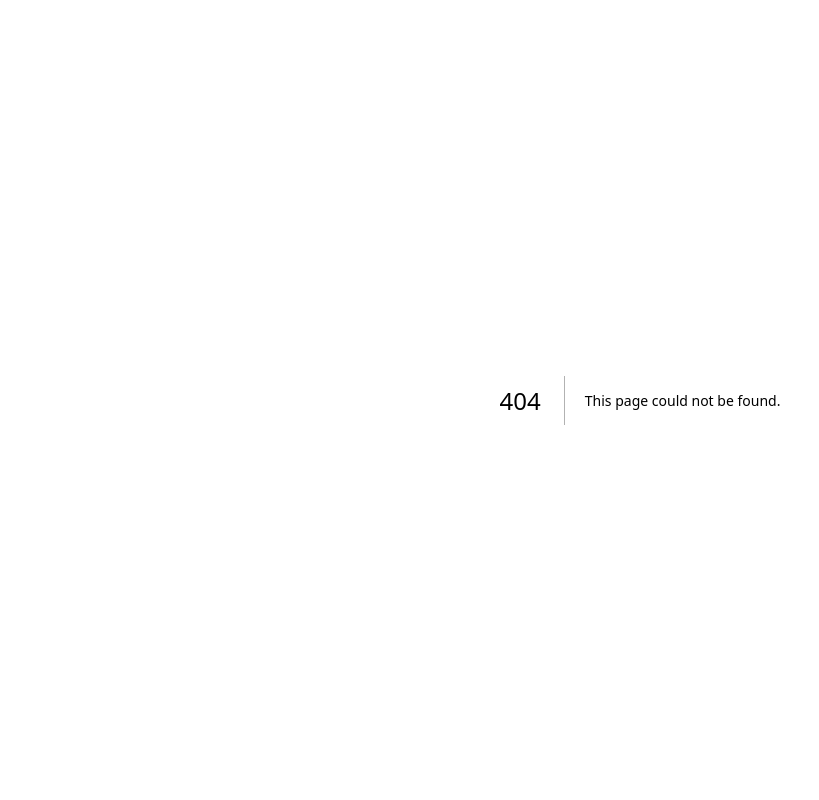
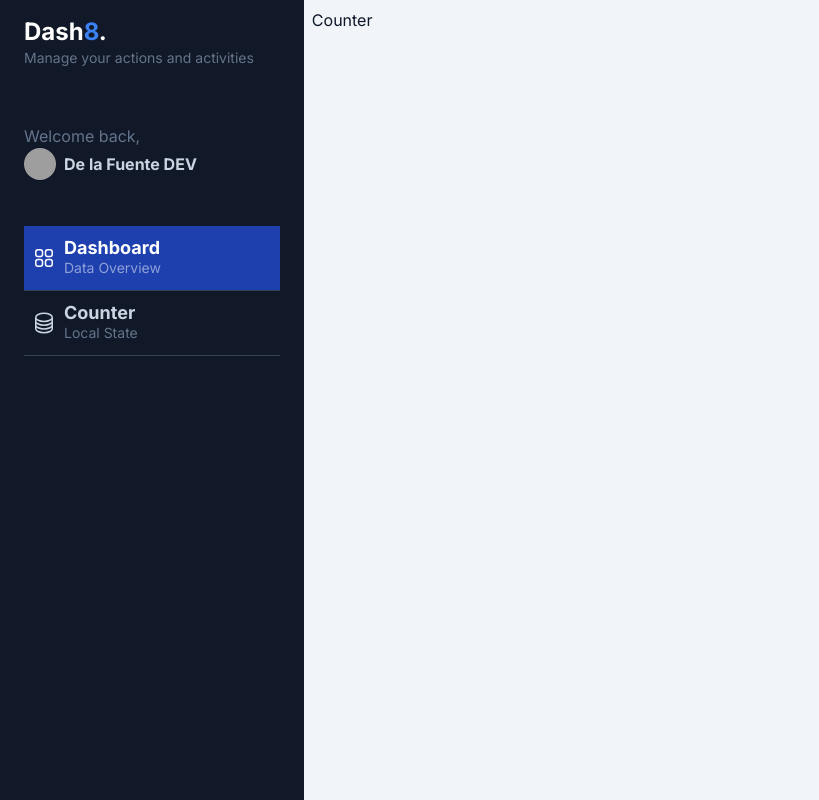
Before and after one commit to delafuentej/next_dashboard, a Next.js app: page /dashboard/counter in a window 1280 px wide. Before the commit this address had no page. Shown: the whole page, without its empty margins (0-819 px from the left). Built offline with nearby package versions, Linux system fonts and the light colour scheme; grey boxes are pictures that could not be loaded.

Commit message:
first commit

```diff
--- /dev/null
+++ b/src/app/components/Sidebar.tsx
@@ -0,0 +1,53 @@
+import React from 'react'
+
+export const Sidebar = () => {
+  return (
+    <div id="menu"
+        style={{width: '400px'}}
+        className="bg-gray-900 min-h-screen z-10 text-slate-300 w-64 left-0 h-screen overflow-y-scroll">
+
+           <div id="logo" className="my-4 px-6">
+            <h1 className="text-lg md:text-2xl font-bold text-white">Dash<span className="text-blue-500">8</span>.</h1>
+            <p className="text-slate-500 text-sm">Manage your actions and activities</p>
+           </div>
+           <div id="profile" className="px-6 py-10">
+            <p className="text-slate-500">Welcome back,</p>
+            <a href="#" className="inline-flex space-x-2 items-center">
+                <span>
+                    <img className="rounded-full w-8 h-8" src="https://images.unsplash.com/photo-1542909168-82c3e7fdca5c?ixlib=rb-4.0.3&ixid=MnwxMjA3fDB8MHxwaG90by1wYWdlfHx8fGVufDB8fHx8&auto=format&fit=crop&w=128&q=80" alt="" />
+                </span>
+                <span className="text-sm md:text-base font-bold">
+                    De la Fuente DEV
+                </span>
+                </a>
+           </div>
+           <div id="nav" className="w-full px-6">
+
+            <a href="#" className="w-full px-2 inline-flex space-x-2 items-center border-b border-slate-700 py-3 bg-blue-800 hover:bg-white/5 transition ease-linear duration-150">
+                <div>
+                    <svg xmlns="http://www.w3.org/2000/svg" fill="none" viewBox="0 0 24 24" strokeWidth="1.5" stroke="currentColor" className="w-6 h-6 text-white">
+                        <path strokeLinecap="round" strokeLinejoin="round" d="M3.75 6A2.25 2.25 0 016 3.75h2.25A2.25 2.25 0 0110.5 6v2.25a2.25 2.25 0 01-2.25 2.25H6a2.25 2.25 0 01-2.25-2.25V6zM3.75 15.75A2.25 2.25 0 016 13.5h2.25a2.25 2.25 0 012.25 2.25V18a2.25 2.25 0 01-2.25 2.25H6A2.25 2.25 0 013.75 18v-2.25zM13.5 6a2.25 2.25 0 012.25-2.25H18A2.25 2.25 0 0120.25 6v2.25A2.25 2.25 0 0118 10.5h-2.25a2.25 2.25 0 01-2.25-2.25V6zM13.5 15.75a2.25 2.25 0 012.25-2.25H18a2.25 2.25 0 012.25 2.25V18A2.25 2.25 0 0118 20.25h-2.25A2.25 2.25 0 0113.5 18v-2.25z" />
+                      </svg>
+
+                </div>
+                <div className="flex flex-col">
+                    <span className="text-lg font-bold leading-5 text-white">Dashboard</span>
+                    <span className="text-sm text-white/50 hidden md:block">Data Overview</span>
+                </div>
+            </a>
+            <a href="#" className="w-full px-2 inline-flex space-x-2 items-center border-b border-slate-700 py-3 hover:bg-white/5 transition ease-linear duration-150">
+                <div>
+                    <svg xmlns="http://www.w3.org/2000/svg" fill="none" viewBox="0 0 24 24" strokeWidth="1.5" stroke="currentColor" className="w-6 h-6">
+                        <path strokeLinecap="round" strokeLinejoin="round" d="M20.25 6.375c0 2.278-3.694 4.125-8.25 4.125S3.75 8.653 3.75 6.375m16.5 0c0-2.278-3.694-4.125-8.25-4.125S3.75 4.097 3.75 6.375m16.5 0v11.25c0 2.278-3.694 4.125-8.25 4.125s-8.25-1.847-8.25-4.125V6.375m16.5 0v3.75m-16.5-3.75v3.75m16.5 0v3.75C20.25 16.153 16.556 18 12 18s-8.25-1.847-8.25-4.125v-3.75m16.5 0c0 2.278-3.694 4.125-8.25 4.125s-8.25-1.847-8.25-4.125" />
+                      </svg>
+                </div>
+                <div className="flex flex-col">
+                    <span className="text-lg text-slate-300 font-bold leading-5">Counter</span>
+                    <span className="text-sm text-slate-500 hidden md:block">Local State</span>
+                </div>
+            </a>
+
+           </div>
+        </div>
+  )
+}
--- /dev/null
+++ b/src/app/components/index.ts
@@ -0,0 +1 @@
+export * from './Sidebar';
--- /dev/null
+++ b/src/app/dashboard/counter/page.tsx
@@ -0,0 +1,9 @@
+import React from 'react'
+
+const Counter = () =>{
+  return (
+    <div>Counter</div>
+  )
+};
+
+export default Counter;
--- /dev/null
+++ b/src/app/dashboard/layout.tsx
@@ -0,0 +1,22 @@
+import React from 'react'
+import { Sidebar } from '../components';
+
+
+const DashboardLayout =({children}: {children: React.ReactNode}) =>{
+  return (
+    <div className="bg-slate-100 overflow-y-scroll w-screen h-screen antialiased text-slate-300 selection:bg-blue-600 selection:text-white">
+
+    <div className="flex">
+
+       <Sidebar />
+        <div className='p-2 w-full text-slate-900'>
+            {children}
+        </div>
+
+
+    </div>
+</div>
+  )
+}
+
+export default DashboardLayout;
--- a/src/app/page.tsx
+++ b/src/app/page.tsx
@@ -1,113 +1,10 @@
-import Image from "next/image";
+import { redirect } from "next/navigation"
 
 export default function Home() {
+  redirect('/dashboard/counter')
   return (
-    <main className="flex min-h-screen flex-col items-center justify-between p-24">
-      <div className="z-10 w-full max-w-5xl items-center justify-between font-mono text-sm lg:flex">
-        <p className="fixed left-0 top-0 flex w-full justify-center border-b border-gray-300 bg-gradient-to-b from-zinc-200 pb-6 pt-8 backdrop-blur-2xl dark:border-neutral-800 dark:bg-zinc-800/30 dark:from-inherit lg:static lg:w-auto  lg:rounded-xl lg:border lg:bg-gray-200 lg:p-4 lg:dark:bg-zinc-800/30">
-          Get started by editing&nbsp;
-          <code className="font-mono font-bold">src/app/page.tsx</code>
-        </p>
-        <div className="fixed bottom-0 left-0 flex h-48 w-full items-end justify-center bg-gradient-to-t from-white via-white dark:from-black dark:via-black lg:static lg:size-auto lg:bg-none">
-          <a
-            className="pointer-events-none flex place-items-center gap-2 p-8 lg:pointer-events-auto lg:p-0"
-            href="https://vercel.com?utm_source=create-next-app&utm_medium=appdir-template&utm_campaign=create-next-app"
-            target="_blank"
-            rel="noopener noreferrer"
-          >
-            By{" "}
-            <Image
-              src="/vercel.svg"
-              alt="Vercel Logo"
-              className="dark:invert"
-              width={100}
-              height={24}
-              priority
-            />
-          </a>
-        </div>
-      </div>
+    <>
+      <h1>Hallo Welt</h1>
+    </>
 
-      <div className="relative z-[-1] flex place-items-center before:absolute before:h-[300px] before:w-full before:-translate-x-1/2 before:rounded-full before:bg-gradient-radial before:from-white before:to-transparent before:blur-2xl before:content-[''] after:absolute after:-z-20 after:h-[180px] after:w-full after:translate-x-1/3 after:bg-gradient-conic after:from-sky-200 after:via-blue-200 after:blur-2xl after:content-[''] before:dark:bg-gradient-to-br before:dark:from-transparent before:dark:to-blue-700 before:dark:opacity-10 after:dark:from-sky-900 after:dark:via-[#0141ff] after:dark:opacity-40 sm:before:w-[480px] sm:after:w-[240px] before:lg:h-[360px]">
-        <Image
-          className="relative dark:drop-shadow-[0_0_0.3rem_#ffffff70] dark:invert"
-          src="/next.svg"
-          alt="Next.js Logo"
-          width={180}
-          height={37}
-          priority
-        />
-      </div>
-
-      <div className="mb-32 grid text-center lg:mb-0 lg:w-full lg:max-w-5xl lg:grid-cols-4 lg:text-left">
-        <a
-          href="https://nextjs.org/docs?utm_source=create-next-app&utm_medium=appdir-template&utm_campaign=create-next-app"
-          className="group rounded-lg border border-transparent px-5 py-4 transition-colors hover:border-gray-300 hover:bg-gray-100 hover:dark:border-neutral-700 hover:dark:bg-neutral-800/30"
-          target="_blank"
-          rel="noopener noreferrer"
-        >
-          <h2 className="mb-3 text-2xl font-semibold">
-            Docs{" "}
-            <span className="inline-block transition-transform group-hover:translate-x-1 motion-reduce:transform-none">
-              -&gt;
-            </span>
-          </h2>
-          <p className="m-0 max-w-[30ch] text-sm opacity-50">
-            Find in-depth information about Next.js features and API.
-          </p>
-        </a>
-
-        <a
-          href="https://nextjs.org/learn?utm_source=create-next-app&utm_medium=appdir-template-tw&utm_campaign=create-next-app"
-          className="group rounded-lg border border-transparent px-5 py-4 transition-colors hover:border-gray-300 hover:bg-gray-100 hover:dark:border-neutral-700 hover:dark:bg-neutral-800/30"
-          target="_blank"
-          rel="noopener noreferrer"
-        >
-          <h2 className="mb-3 text-2xl font-semibold">
-            Learn{" "}
-            <span className="inline-block transition-transform group-hover:translate-x-1 motion-reduce:transform-none">
-              -&gt;
-            </span>
-          </h2>
-          <p className="m-0 max-w-[30ch] text-sm opacity-50">
-            Learn about Next.js in an interactive course with&nbsp;quizzes!
-          </p>
-        </a>
-
-        <a
-          href="https://vercel.com/templates?framework=next.js&utm_source=create-next-app&utm_medium=appdir-template&utm_campaign=create-next-app"
-          className="group rounded-lg border border-transparent px-5 py-4 transition-colors hover:border-gray-300 hover:bg-gray-100 hover:dark:border-neutral-700 hover:dark:bg-neutral-800/30"
-          target="_blank"
-          rel="noopener noreferrer"
-        >
-          <h2 className="mb-3 text-2xl font-semibold">
-            Templates{" "}
-            <span className="inline-block transition-transform group-hover:translate-x-1 motion-reduce:transform-none">
-              -&gt;
-            </span>
-          </h2>
-          <p className="m-0 max-w-[30ch] text-sm opacity-50">
-            Explore starter templates for Next.js.
-          </p>
-        </a>
-
-        <a
-          href="https://vercel.com/new?utm_source=create-next-app&utm_medium=appdir-template&utm_campaign=create-next-app"
-          className="group rounded-lg border border-transparent px-5 py-4 transition-colors hover:border-gray-300 hover:bg-gray-100 hover:dark:border-neutral-700 hover:dark:bg-neutral-800/30"
-          target="_blank"
-          rel="noopener noreferrer"
-        >
-          <h2 className="mb-3 text-2xl font-semibold">
-            Deploy{" "}
-            <span className="inline-block transition-transform group-hover:translate-x-1 motion-reduce:transform-none">
-              -&gt;
-            </span>
-          </h2>
-          <p className="m-0 max-w-[30ch] text-balance text-sm opacity-50">
-            Instantly deploy your Next.js site to a shareable URL with Vercel.
-          </p>
-        </a>
-      </div>
-    </main>
-  );
-}
+)}
```
Also changed, not shown: src/app/globals.css (+4 -4 lines).
